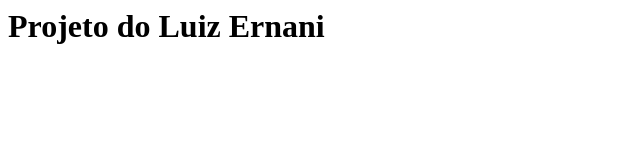
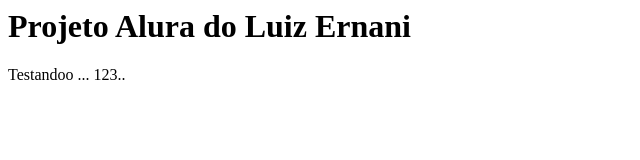
Before and after one commit to luiznaninho/curso-git, a plain HTML site: page index.html in a window 1280 px wide. Shown: the whole page, without its empty margins (0-640 px from the left). Drawn offline with Linux system fonts and the light colour scheme.

Commit message:
Alterei novamente

```diff
--- a/index.html
+++ b/index.html
@@ -2,6 +2,7 @@
     <head>
     </head>
     <body>
-        <h1>Projeto do Luiz Ernani</h1>
+        <h1>Projeto Alura do Luiz Ernani</h1>
+        <p>Testandoo ... 123..</p>
     </body>
 </html>
```
